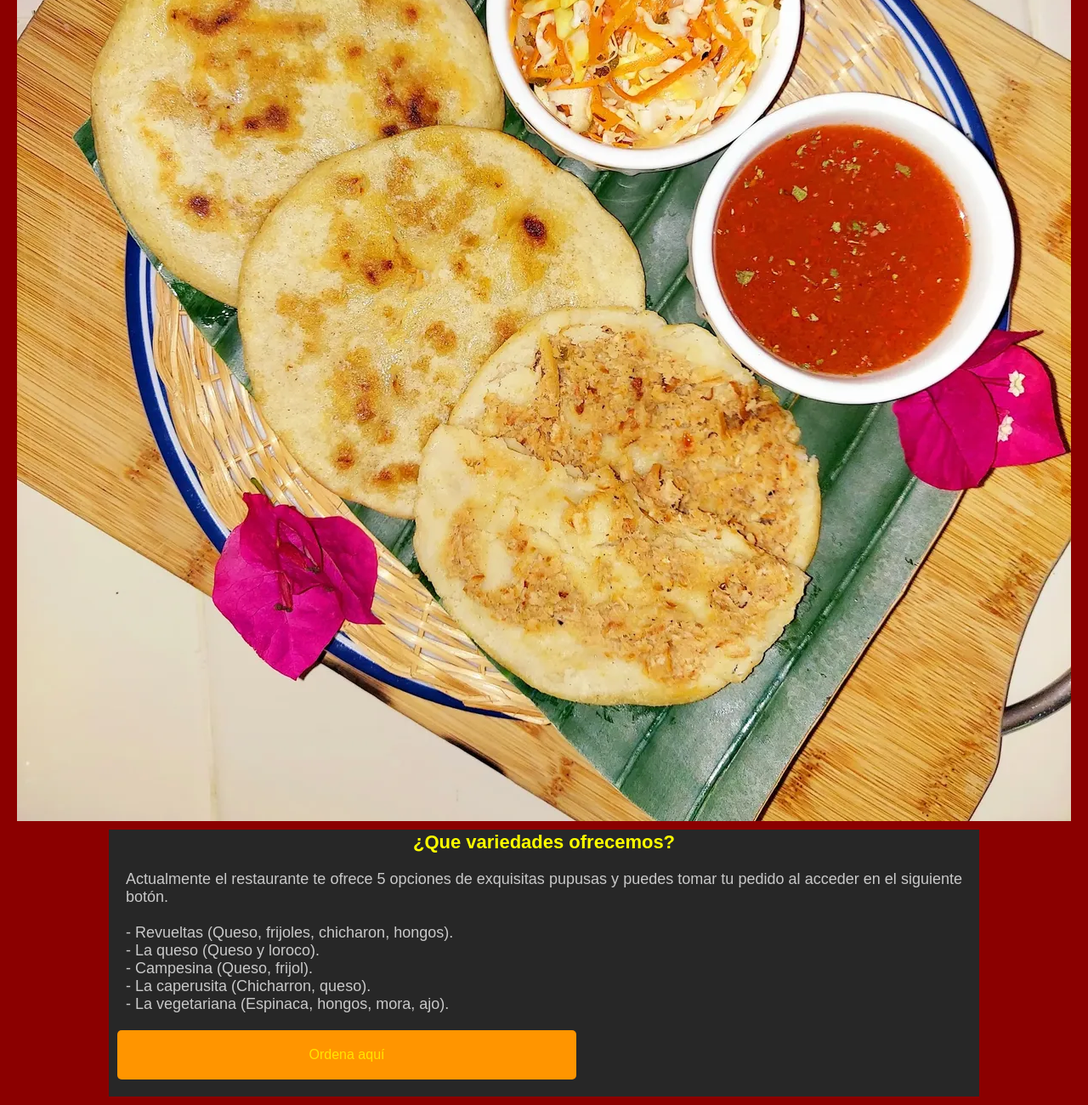
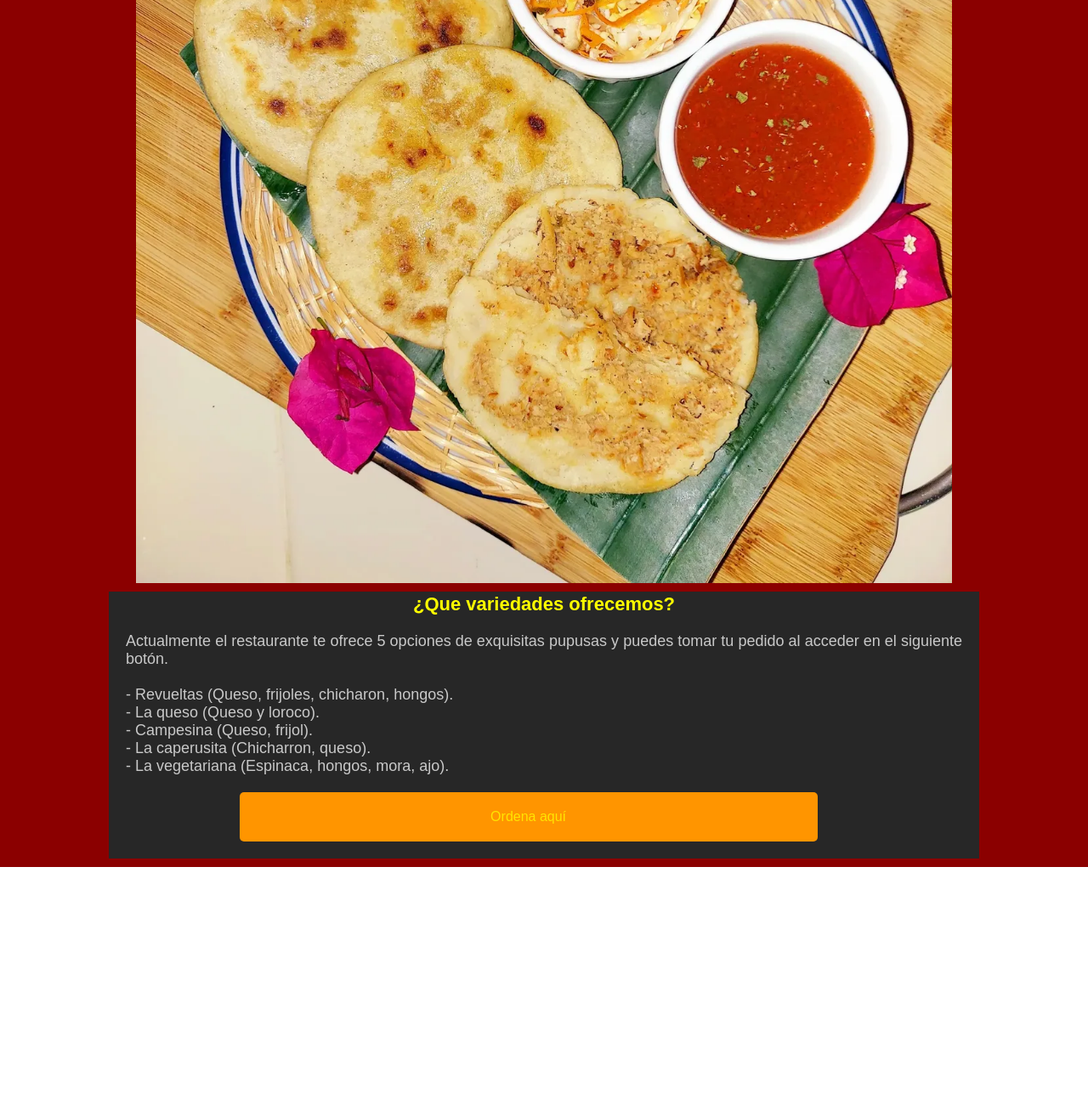
Before and after one commit to Alejandro2113/jsCoderhause, a website: page index.html in a window 1280 px wide. Shown: the part 739-2039 px from the top of the page at 85% size. After the commit the page ends 1759 px from the top, so only its background shows below. Drawn offline with Linux system fonts and the light colour scheme.

Commit message:
Carga inicial del estilo y cambio de programa a vercion v.2.2.0 segunda entrega

```diff
--- a/index.html
+++ b/index.html
@@ -57,11 +57,16 @@
                 </div>
 
             </div>
+
+            <div class="imgPupusas">
+                <img src="./images/pupusa1.webp" class="imgSucs" alt="comida pupusas">
+            </div>
+
+
+
         </div>
 
-        <div class="elm imgPupusas">
-            <img src="./images/pupusa1.webp" class="imgSucs" alt="comida pupusas">
-        </div>
+
 
         <div class="elm">
             <div class="cont">
@@ -82,15 +87,11 @@
                     - La vegetariana (Espinaca, hongos, mora, ajo). <br>
                 </p>
 
-                <div class="cont appPupusas">
+                <div class="appPupusas">
                     <li><a href="./pages/apps.html" target="_blank">Ordena aquí</a></li>
                 </div>
 
-
-
             </div>
-
-
 
 
         </div>
--- a/sass/header/header.scss
+++ b/sass/header/header.scss
@@ -1,3 +1,10 @@
+@mixin media-query-header {
+    @media screen and (max-width:780px) {
+        @content;
+    }
+}
+
+
 header {
     width: 100%;
     height: 90px;
@@ -17,6 +24,9 @@ header {
         display: flex;
         flex-direction: row;
         font-size: 30px;
+        @include media-query-header(){
+            font-size: 24px;
+        }
 
         li {
             a {
--- a/sass/main/main.scss
+++ b/sass/main/main.scss
@@ -14,6 +14,7 @@ main {
         justify-content: center;
         width: 100%;
         flex-wrap: wrap;
+
 
         .app {
             display: flex;
@@ -69,10 +70,12 @@ main {
         justify-content: center;
         align-items: center;
         border-radius: 5px;
-        width: 500px;
+        width: 50dvw;
         height: max-content;
         margin-top: 20px;
         margin-bottom: 20px;
+        margin-left: 12dvw;
+        margin-right: 12dvw;
         background-color: $h1Color;
         padding: 20px;
 
@@ -82,9 +85,10 @@ main {
             &:hover {
                 padding: 10px 20px;
                 transform: scale(1.2, 1.2);
-                transition: all 0.5s ease;
+                transition: all 0.75s ease;
                 color: $h3Color;
                 font-weight: 400;
+                font-size: 30px;
             }
 
             a {
@@ -101,6 +105,10 @@ main {
     .imgPupusas {
         display: flex;
         justify-content: center;
-        border-radius: 15px;
+        width: 65dvh;
+        height: 75dvw;
+        border-image: 25px;
     }
+
+
 }
```
Also changed, not shown: css/style.css, 1 other file.
